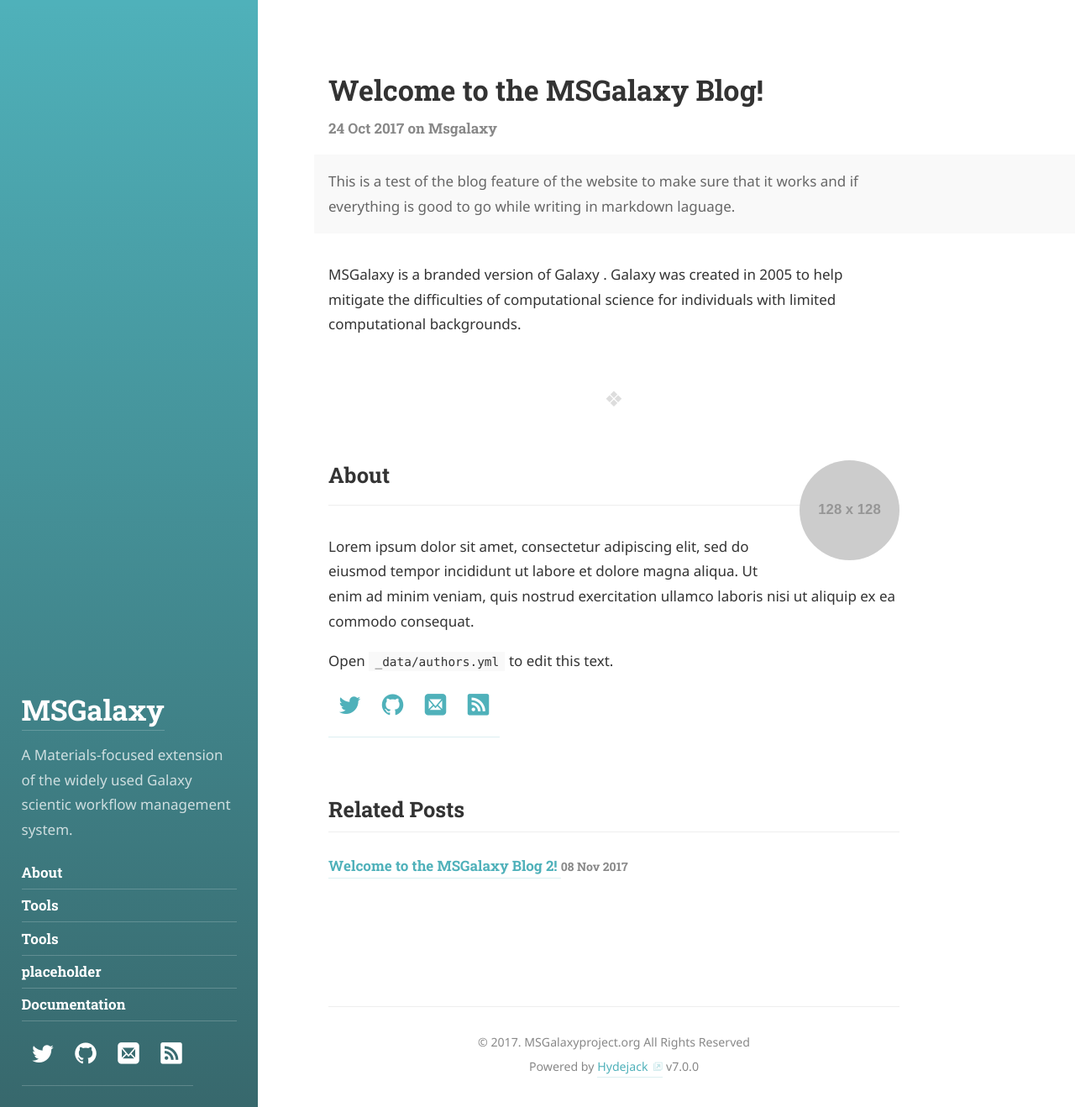
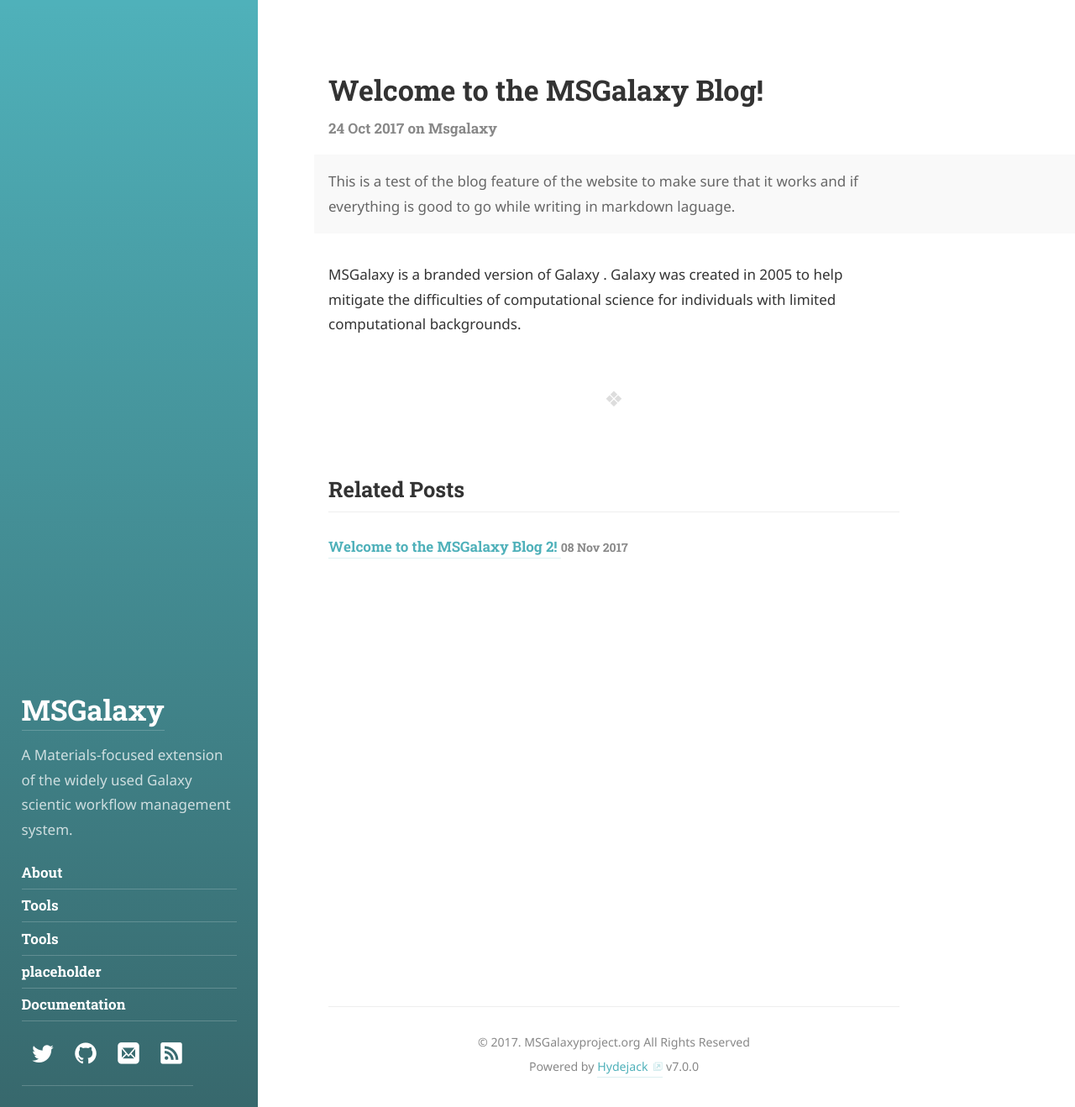
Before and after one commit to MSGalaxyProject/MSGalaxyHub, a Jekyll site: the page built from _posts/2017-10-24-first-galaxy-post.md, in a window 1280 px wide and 1318 px high. Shown: the whole window at 84% size. Built offline with Jekyll 4.4.1, drawn with Linux system fonts in a browser that asks for light colours; some web fonts are replaced.

Commit message:
Update authors.yml

```diff
--- a/_data/authors.yml
+++ b/_data/authors.yml
@@ -7,12 +7,7 @@ qwtel:
 
   # Used at the bottom of each page and at the top of the `about` layout
   # Markdown enabled, can use multiple paragraphs (enabled by `|`)
-  about:             |
-    Lorem ipsum dolor sit amet, consectetur adipiscing elit,
-    sed do eiusmod tempor incididunt ut labore et dolore magna aliqua.
-    Ut enim ad minim veniam, quis nostrud exercitation ullamco laboris nisi ut aliquip ex ea commodo consequat.
-
-    Open `_data/authors.yml` to edit this text.
+  about:
 
   # This photo will be used in the about section
   picture:
```
